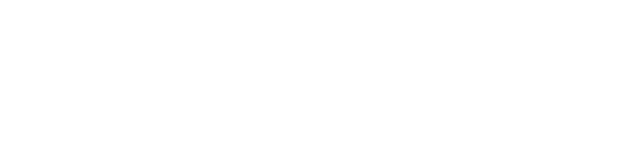
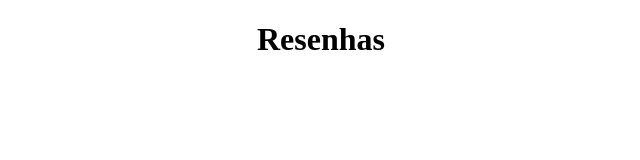
Before and after one commit to jujucorinthians/site-turma-criativa, a plain HTML site: page index.html in a window 1280 px wide. Shown: the whole page, without its empty margins (319-959 px from the left). Drawn offline with Linux system fonts and the light colour scheme.

Commit message:
Add files via upload

```diff
--- /dev/null
+++ b/estilo.css
@@ -0,0 +1,3 @@
+.titulo{
+    text-align: center  ;
+}
--- a/index.html
+++ b/index.html
@@ -5,7 +5,11 @@
     <meta http-equiv="X-UA-Compatible" content="IE=edge">
     <meta name="viewport" content="width=s, initial-scale=1.0">
     <title>Document</title>
+    <link rel="stylesheet" href="estilo.css">
 </head>
+<header>
+    <h1 class="titulo">Resenhas</h1>
+</header>
 <body>
 
 </body>
```
